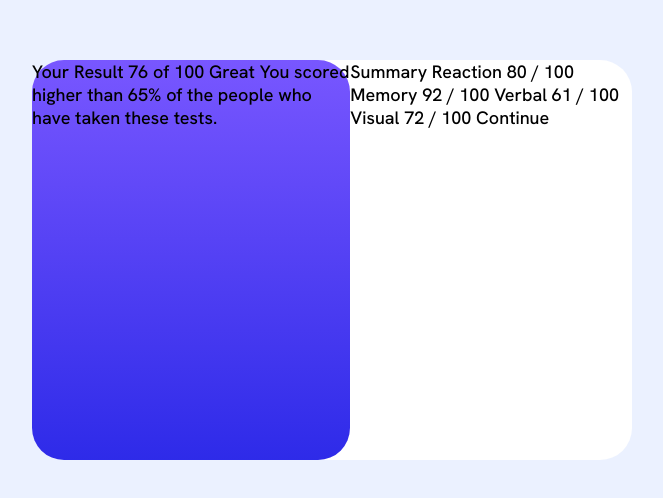
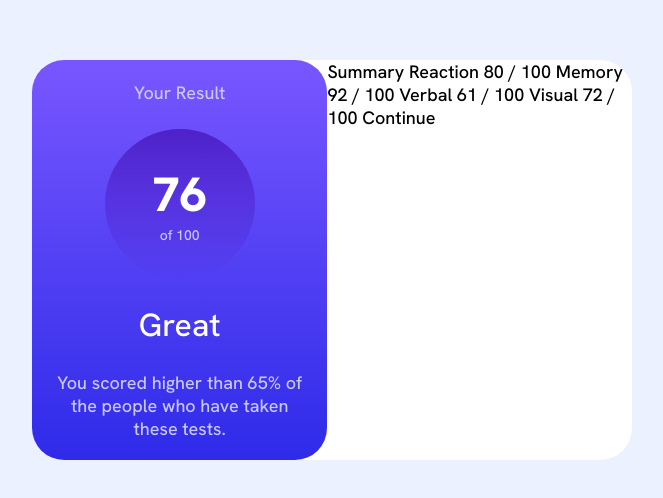
Before and after one commit to BokaiWang/result-summary-component, a React (Vite) app: page / in a window 1280 px wide. Shown: the part 140-638 px from the top of the page, without its empty margins (308-971 px from the left). Built offline with nearby package versions, Linux system fonts and the light colour scheme.

Commit message:
Add styling to result card (desktop version)

```diff
--- a/src/components/Card.tsx
+++ b/src/components/Card.tsx
@@ -1,8 +1,12 @@
+import Description from "./Description";
+import Score from "./Score";
+
 const Card = () => {
   return (
     <div className="card">
-      Your Result 76 of 100 Great You scored higher than 65% of the people who
-      have taken these tests.
+      <div className="card__title">Your Result</div>
+      <Score>76</Score>
+      <Description assessment="Great" percentage={65} />
     </div>
   );
 };
--- /dev/null
+++ b/src/components/Description.tsx
@@ -0,0 +1,18 @@
+interface Props {
+  assessment: string;
+  percentage: number;
+}
+
+const Description = ({ assessment, percentage }: Props) => {
+  return (
+    <>
+      <div className="card__assessment">{assessment}</div>
+      <div className="card__description">
+        You scored higher than {percentage}% of the people who have taken these
+        tests.
+      </div>
+    </>
+  );
+};
+
+export default Description;
--- /dev/null
+++ b/src/components/Score.tsx
@@ -0,0 +1,10 @@
+const Score = ({ children }: { children: string }) => {
+  return (
+    <div className="score__container">
+      <div className="score">{children}</div>
+      <div className="score__baseline">of 100</div>
+    </div>
+  );
+};
+
+export default Score;
--- a/src/index.scss
+++ b/src/index.scss
@@ -35,6 +35,13 @@ body {
 .card {
   background: linear-gradient(to bottom, $light-slate-blue, $light-royal-blue);
   border-radius: $border-radius;
+  display: flex;
+  flex-direction: column;
+  align-items: center;
+  justify-content: center;
+  padding-left: 25px;
+  padding-right: 25px;
+  gap: 25px;
   &__container {
     max-width: 600px;
     width: 50%;
@@ -43,4 +50,36 @@ body {
     background-color: $white;
     border-radius: $border-radius;
   }
+  &__title {
+    color: $light-lavender;
+  }
+  &__assessment {
+    color: $white;
+    font-size: 2rem;
+  }
+  &__description {
+    color: $light-lavender;
+    text-align: center;
+    font-weight: $font-weight-500;
+  }
 }
+
+.score {
+  font-size: 3rem;
+  font-weight: $font-weight-800;
+  color: $white;
+  &__container {
+    background: linear-gradient(to bottom, $violet-blue, $persian-blue);
+    border-radius: 50%;
+    display: flex;
+    flex-direction: column;
+    width: 150px;
+    height: 150px;
+    justify-content: center;
+    align-items: center;
+  }
+  &__baseline {
+    color: $light-lavender;
+    font-size: 14px;
+  }
+}
```
Also changed, not shown: src/data.json (added, +22 -0 lines).
